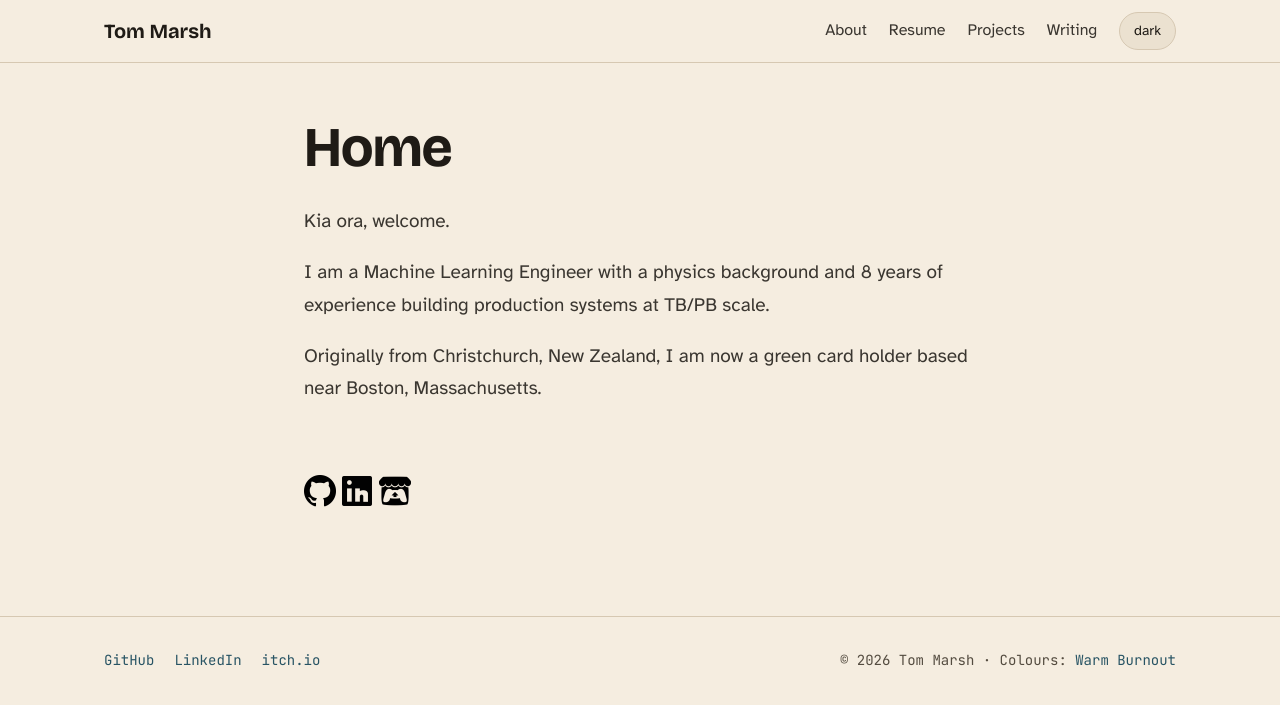
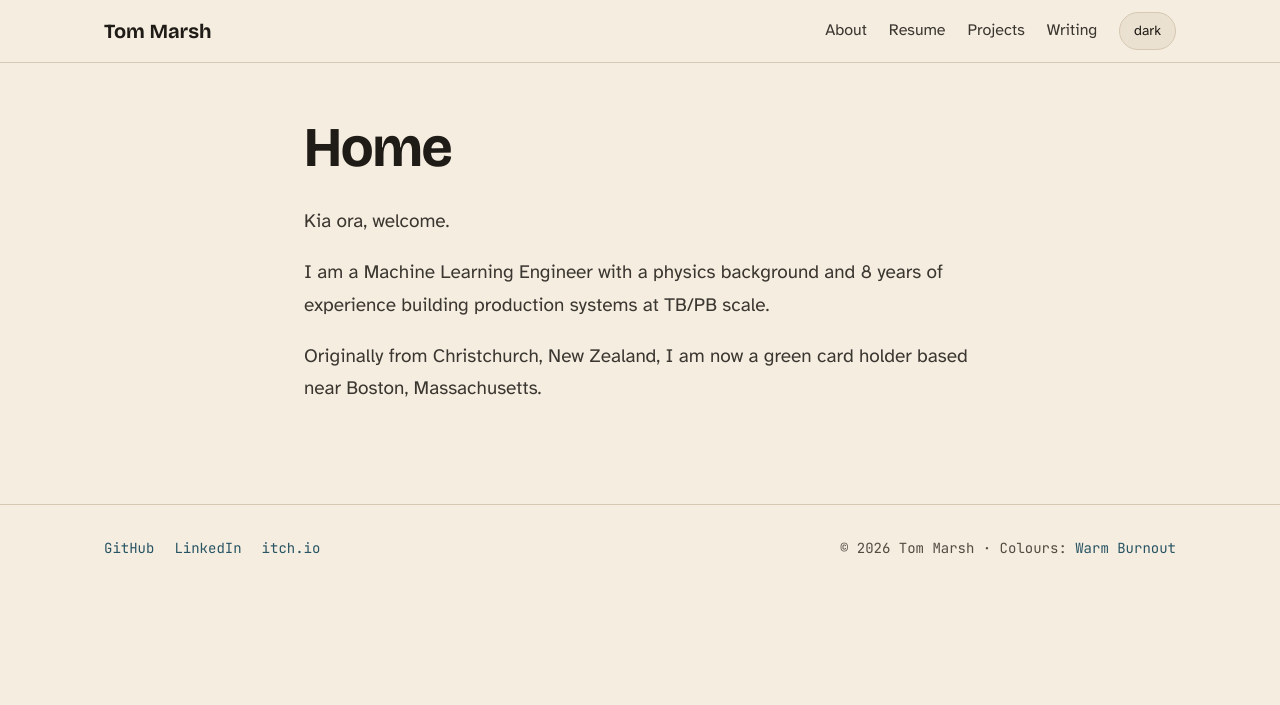
Before and after one commit to Graphight/Graphight.github.io, a Jekyll site: the page built from index.md, in a window 1280 px wide. Shown: the top 705 px of the page. Built offline with Jekyll 4.4.1, drawn with Linux system fonts in a browser that asks for light colours; our own code applies the rules of GitHub Pages for plain Markdown files.

Commit message:
home: drop the icon row now the footer carries the socials

```diff
--- a/index.md
+++ b/index.md
@@ -9,9 +9,3 @@ Kia ora, welcome.
 I am a Machine Learning Engineer with a physics background and 8 years of experience building production systems at TB/PB scale.
 
 Originally from Christchurch, New Zealand, I am now a green card holder based near Boston, Massachusetts.
-
-&nbsp;
-
-[<img src="../resources/icons/GitHub.png" height="32" width="32"/>](https://github.com/Graphight)
-[<img src="../resources/icons/LinkedIn.png" height="32" width="32"/>](https://www.linkedin.com/in/tom-marsh-3aa764154/)
-[<img src="../resources/icons/Itch.png" height="32" width="32"/>](https://graphight.itch.io/)
```
